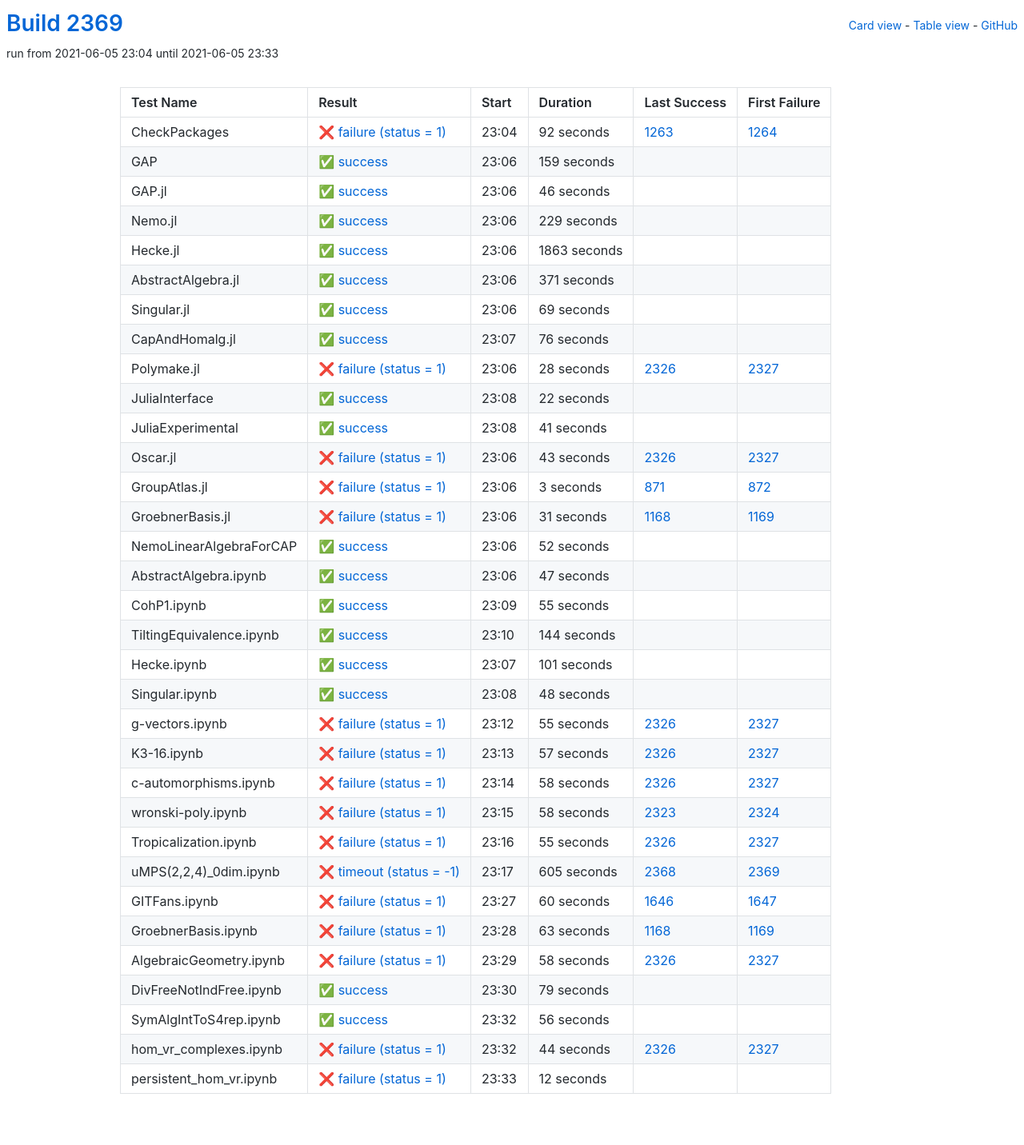
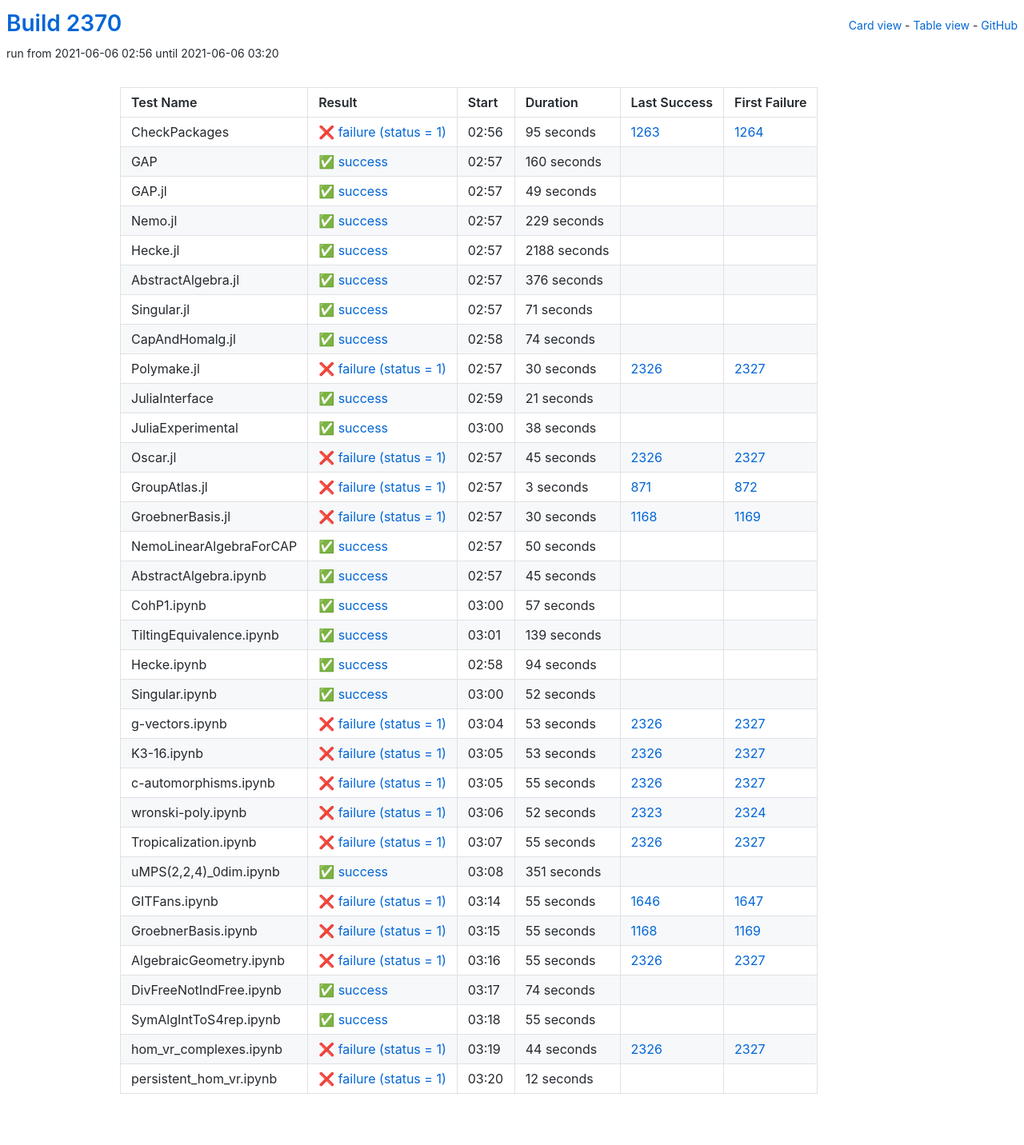
Before and after one commit to oscar-system/oscar-ci-status-stable, a Jekyll site: the page built from table.html, in a window 1280 px wide. Shown: the whole page at 80% size. Built offline with Jekyll 4.4.1, drawn with Linux system fonts in a browser that asks for light colours.

Commit message:
Build #2370

```diff
--- a/_data/ci.yml
+++ b/_data/ci.yml
@@ -1,6 +1,6 @@
 ---
-build: 2369
-build_url: https://oscarci.mathematik.uni-kl.de/job/oscar-stable/2369/
+build: 2370
+build_url: https://oscarci.mathematik.uni-kl.de/job/oscar-stable/2370/
 job: oscar-stable
 organization: oscar-system
 repo: oscar-ci-status-stable
@@ -8,44 +8,44 @@ repourl: https://github.com/oscar-system/oscar-ci-status-stable
 tests:
 - name: CheckPackages
   id: checkpackages
-  log: https://oscarci.mathematik.uni-kl.de/job/oscar-stable/2369/artifact/logs/build-2369/CheckPackages.log
-  start: 2021-06-05 23:04
+  log: https://oscarci.mathematik.uni-kl.de/job/oscar-stable/2370/artifact/logs/build-2370/CheckPackages.log
+  start: 2021-06-06 02:56
   success: false
   exitcode: 1
   status: failure
-  duration: 92
+  duration: 95
   last_success: 1263
   last_success_url: https://oscarci.mathematik.uni-kl.de/job/oscar-stable/1263/
   first_failure: 1264
   first_failure_url: https://oscarci.mathematik.uni-kl.de/job/oscar-stable/1264/
 - name: GAP
   id: gap
-  log: https://oscarci.mathematik.uni-kl.de/job/oscar-stable/2369/artifact/logs/build-2369/GAP.log
-  start: 2021-06-05 23:06
+  log: https://oscarci.mathematik.uni-kl.de/job/oscar-stable/2370/artifact/logs/build-2370/GAP.log
+  start: 2021-06-06 02:57
   success: true
   exitcode: 0
   status: success
-  duration: 159
+  duration: 160
   last_success: false
   last_success_url:
   first_failure: false
   first_failure_url:
 - name: GAP.jl
   id: gap-jl
-  log: https://oscarci.mathematik.uni-kl.de/job/oscar-stable/2369/artifact/logs/build-2369/GAP.jl.log
-  start: 2021-06-05 23:06
+  log: https://oscarci.mathematik.uni-kl.de/job/oscar-stable/2370/artifact/logs/build-2370/GAP.jl.log
+  start: 2021-06-06 02:57
   success: true
   exitcode: 0
   status: success
-  duration: 46
+  duration: 49
   last_success: false
   last_success_url:
   first_failure: false
   first_failure_url:
 - name: Nemo.jl
   id: nemo-jl
-  log: https://oscarci.mathematik.uni-kl.de/job/oscar-stable/2369/artifact/logs/build-2369/Nemo.jl.log
-  start: 2021-06-05 23:06
+  log: https://oscarci.mathematik.uni-kl.de/job/oscar-stable/2370/artifact/logs/build-2370/Nemo.jl.log
+  start: 2021-06-06 02:57
   success: true
   exitcode: 0
   status: success
@@ -56,104 +56,104 @@ tests:
   first_failure_url:
 - name: Hecke.jl
   id: hecke-jl
-  log: https://oscarci.mathematik.uni-kl.de/job/oscar-stable/2369/artifact/logs/build-2369/Hecke.jl.log
-  start: 2021-06-05 23:06
+  log: https://oscarci.mathematik.uni-kl.de/job/oscar-stable/2370/artifact/logs/build-2370/Hecke.jl.log
+  start: 2021-06-06 02:57
   success: true
   exitcode: 0
   status: success
-  duration: 1863
+  duration: 2188
   last_success: false
   last_success_url:
   first_failure: false
   first_failure_url:
 - name: AbstractAlgebra.jl
   id: abstractalgebra-jl
-  log: https://oscarci.mathematik.uni-kl.de/job/oscar-stable/2369/artifact/logs/build-2369/AbstractAlgebra.jl.log
-  start: 2021-06-05 23:06
+  log: https://oscarci.mathematik.uni-kl.de/job/oscar-stable/2370/artifact/logs/build-2370/AbstractAlgebra.jl.log
+  start: 2021-06-06 02:57
   success: true
   exitcode: 0
   status: success
-  duration: 371
+  duration: 376
   last_success: false
   last_success_url:
   first_failure: false
   first_failure_url:
 - name: Singular.jl
   id: singular-jl
-  log: https://oscarci.mathematik.uni-kl.de/job/oscar-stable/2369/artifact/logs/build-2369/Singular.jl.log
-  start: 2021-06-05 23:06
+  log: https://oscarci.mathematik.uni-kl.de/job/oscar-stable/2370/artifact/logs/build-2370/Singular.jl.log
+  start: 2021-06-06 02:57
   success: true
   exitcode: 0
   status: success
-  duration: 69
+  duration: 71
   last_success: false
   last_success_url:
   first_failure: false
   first_failure_url:
 - name: CapAndHomalg.jl
   id: capandhomalg-jl
-  log: https://oscarci.mathematik.uni-kl.de/job/oscar-stable/2369/artifact/logs/build-2369/CapAndHomalg.jl.log
-  start: 2021-06-05 23:07
+  log: https://oscarci.mathematik.uni-kl.de/job/oscar-stable/2370/artifact/logs/build-2370/CapAndHomalg.jl.log
+  start: 2021-06-06 02:58
   success: true
   exitcode: 0
   status: success
-  duration: 76
+  duration: 74
   last_success: false
   last_success_url:
   first_failure: false
   first_failure_url:
 - name: Polymake.jl
   id: polymake-jl
-  log: https://oscarci.mathematik.uni-kl.de/job/oscar-stable/2369/artifact/logs/build-2369/Polymake.jl.log
-  start: 2021-06-05 23:06
+  log: https://oscarci.mathematik.uni-kl.de/job/oscar-stable/2370/artifact/logs/build-2370/Polymake.jl.log
+  start: 2021-06-06 02:57
   success: false
   exitcode: 1
   status: failure
-  duration: 28
+  duration: 30
   last_success: 2326
   last_success_url: https://oscarci.mathematik.uni-kl.de/job/oscar-stable/2326/
   first_failure: 2327
   first_failure_url: https://oscarci.mathematik.uni-kl.de/job/oscar-stable/2327/
 - name: JuliaInterface
   id: juliainterface
-  log: https://oscarci.mathematik.uni-kl.de/job/oscar-stable/2369/artifact/logs/build-2369/JuliaInterface.log
-  start: 2021-06-05 23:08
+  log: https://oscarci.mathematik.uni-kl.de/job/oscar-stable/2370/artifact/logs/build-2370/JuliaInterface.log
+  start: 2021-06-06 02:59
   success: true
   exitcode: 0
   status: success
-  duration: 22
+  duration: 21
   last_success: false
   last_success_url:
   first_failure: false
   first_failure_url:
 - name: JuliaExperimental
   id: juliaexperimental
-  log: https://oscarci.mathematik.uni-kl.de/job/oscar-stable/2369/artifact/logs/build-2369/JuliaExperimental.log
-  start: 2021-06-05 23:08
+  log: https://oscarci.mathematik.uni-kl.de/job/oscar-stable/2370/artifact/logs/build-2370/JuliaExperimental.log
+  start: 2021-06-06 03:00
   success: true
   exitcode: 0
   status: success
-  duration: 41
+  duration: 38
   last_success: false
   last_success_url:
   first_failure: false
   first_failure_url:
 - name: Oscar.jl
   id: oscar-jl
-  log: https://oscarci.mathematik.uni-kl.de/job/oscar-stable/2369/artifact/logs/build-2369/Oscar.jl.log
-  start: 2021-06-05 23:06
+  log: https://oscarci.mathematik.uni-kl.de/job/oscar-stable/2370/artifact/logs/build-2370/Oscar.jl.log
+  start: 2021-06-06 02:57
   success: false
   exitcode: 1
   status: failure
-  duration: 43
+  duration: 45
   last_success: 2326
   last_success_url: https://oscarci.mathematik.uni-kl.de/job/oscar-stable/2326/
   first_failure: 2327
   first_failure_url: https://oscarci.mathematik.uni-kl.de/job/oscar-stable/2327/
 - name: GroupAtlas.jl
   id: groupatlas-jl
-  log: https://oscarci.mathematik.uni-kl.de/job/oscar-stable/2369/artifact/logs/build-2369/GroupAtlas.jl.log
-  start: 2021-06-05 23:06
+  log: https://oscarci.mathematik.uni-kl.de/job/oscar-stable/2370/artifact/logs/build-2370/GroupAtlas.jl.log
+  start: 2021-06-06 02:57
   success: false
   exitcode: 1
   status: failure
@@ -164,20 +164,80 @@ tests:
   first_failure_url: https://oscarci.mathematik.uni-kl.de/job/oscar-stable/872/
 - name: GroebnerBasis.jl
   id: groebnerbasis-jl
-  log: https://oscarci.mathematik.uni-kl.de/job/oscar-stable/2369/artifact/logs/build-2369/GroebnerBasis.jl.log
-  start: 2021-06-05 23:06
+  log: https://oscarci.mathematik.uni-kl.de/job/oscar-stable/2370/artifact/logs/build-2370/GroebnerBasis.jl.log
+  start: 2021-06-06 02:57
   success: false
   exitcode: 1
   status: failure
-  duration: 31
+  duration: 30
   last_success: 1168
   last_success_url: https://oscarci.mathematik.uni-kl.de/job/oscar-stable/1168/
   first_failure: 1169
   first_failure_url: https://oscarci.mathematik.uni-kl.de/job/oscar-stable/1169/
 - name: NemoLinearAlgebraForCAP
   id: nemolinearalgebraforcap
-  log: https://oscarci.mathematik.uni-kl.de/job/oscar-stable/2369/artifact/logs/build-2369/NemoLinearAlgebraForCAP.log
-  start: 2021-06-05 23:06
+  log: https://oscarci.mathematik.uni-kl.de/job/oscar-stable/2370/artifact/logs/build-2370/NemoLinearAlgebraForCAP.log
+  start: 2021-06-06 02:57
+  success: true
+  exitcode: 0
+  status: success
+  duration: 50
+  last_success: false
+  last_success_url:
+  first_failure: false
+  first_failure_url:
+- name: AbstractAlgebra.ipynb
+  id: abstractalgebra-ipynb
+  log: https://oscarci.mathematik.uni-kl.de/job/oscar-stable/2370/artifact/logs/build-2370/AbstractAlgebra.ipynb.log
+  start: 2021-06-06 02:57
+  success: true
+  exitcode: 0
+  status: success
+  duration: 45
+  last_success: false
+  last_success_url:
+  first_failure: false
+  first_failure_url:
+- name: CohP1.ipynb
+  id: cohp1-ipynb
+  log: https://oscarci.mathematik.uni-kl.de/job/oscar-stable/2370/artifact/logs/build-2370/CohP1.ipynb.log
+  start: 2021-06-06 03:00
+  success: true
+  exitcode: 0
+  status: success
+  duration: 57
+  last_success: false
+  last_success_url:
+  first_failure: false
+  first_failure_url:
+- name: TiltingEquivalence.ipynb
+  id: tiltingequivalence-ipynb
+  log: https://oscarci.mathematik.uni-kl.de/job/oscar-stable/2370/artifact/logs/build-2370/TiltingEquivalence.ipynb.log
+  start: 2021-06-06 03:01
+  success: true
+  exitcode: 0
+  status: success
+  duration: 139
+  last_success: false
+  last_success_url:
+  first_failure: false
+  first_failure_url:
+- name: Hecke.ipynb
+  id: hecke-ipynb
+  log: https://oscarci.mathematik.uni-kl.de/job/oscar-stable/2370/artifact/logs/build-2370/Hecke.ipynb.log
+  start: 2021-06-06 02:58
+  success: true
+  exitcode: 0
+  status: success
+  duration: 94
+  last_success: false
+  last_success_url:
+  first_failure: false
+  first_failure_url:
+- name: Singular.ipynb
+  id: singular-ipynb
+  log: https://oscarci.mathematik.uni-kl.de/job/oscar-stable/2370/artifact/logs/build-2370/Singular.ipynb.log
+  start: 2021-06-06 03:00
   success: true
   exitcode: 0
   status: success
@@ -186,70 +246,34 @@ tests:
   last_success_url:
   first_failure: false
   first_failure_url:
-- name: AbstractAlgebra.ipynb
-  id: abstractalgebra-ipynb
-  log: https://oscarci.mathematik.uni-kl.de/job/oscar-stable/2369/artifact/logs/build-2369/AbstractAlgebra.ipynb.log
-  start: 2021-06-05 23:06
-  success: true
-  exitcode: 0
-  status: success
-  duration: 47
-  last_success: false
-  last_success_url:
-  first_failure: false
-  first_failure_url:
-- name: CohP1.ipynb
-  id: cohp1-ipynb
-  log: https://oscarci.mathematik.uni-kl.de/job/oscar-stable/2369/artifact/logs/build-2369/CohP1.ipynb.log
-  start: 2021-06-05 23:09
-  success: true
-  exitcode: 0
-  status: success
-  duration: 55
-  last_success: false
-  last_success_url:
-  first_failure: false
-  first_failure_url:
-- name: TiltingEquivalence.ipynb
-  id: tiltingequivalence-ipynb
-  log: https://oscarci.mathematik.uni-kl.de/job/oscar-stable/2369/artifact/logs/build-2369/TiltingEquivalence.ipynb.log
-  start: 2021-06-05 23:10
-  success: true
-  exitcode: 0
-  status: success
-  duration: 144
-  last_success: false
-  last_success_url:
-  first_failure: false
-  first_failure_url:
-- name: Hecke.ipynb
-  id: hecke-ipynb
-  log: https://oscarci.mathematik.uni-kl.de/job/oscar-stable/2369/artifact/logs/build-2369/Hecke.ipynb.log
-  start: 2021-06-05 23:07
-  success: true
-  exitcode: 0
-  status: success
-  duration: 101
-  last_success: false
-  last_success_url:
-  first_failure: false
-  first_failure_url:
-- name: Singular.ipynb
-  id: singular-ipynb
-  log: https://oscarci.mathematik.uni-kl.de/job/oscar-stable/2369/artifact/logs/build-2369/Singular.ipynb.log
-  start: 2021-06-05 23:08
-  success: true
-  exitcode: 0
-  status: success
-  duration: 48
-  last_success: false
-  last_success_url:
-  first_failure: false
-  first_failure_url:
 - name: g-vectors.ipynb
   id: g-vectors-ipynb
-  log: https://oscarci.mathematik.uni-kl.de/job/oscar-stable/2369/artifact/logs/build-2369/g-vectors.ipynb.log
-  start: 2021-06-05 23:12
+  log: https://oscarci.mathematik.uni-kl.de/job/oscar-stable/2370/artifact/logs/build-2370/g-vectors.ipynb.log
+  start: 2021-06-06 03:04
+  success: false
+  exitcode: 1
+  status: failure
+  duration: 53
+  last_success: 2326
+  last_success_url: https://oscarci.mathematik.uni-kl.de/job/oscar-stable/2326/
+  first_failure: 2327
+  first_failure_url: https://oscarci.mathematik.uni-kl.de/job/oscar-stable/2327/
+- name: K3-16.ipynb
+  id: k3-16-ipynb
+  log: https://oscarci.mathematik.uni-kl.de/job/oscar-stable/2370/artifact/logs/build-2370/K3-16.ipynb.log
+  start: 2021-06-06 03:05
+  success: false
+  exitcode: 1
+  status: failure
+  duration: 53
+  last_success: 2326
+  last_success_url: https://oscarci.mathematik.uni-kl.de/job/oscar-stable/2326/
+  first_failure: 2327
+  first_failure_url: https://oscarci.mathematik.uni-kl.de/job/oscar-stable/2327/
+- name: c-automorphisms.ipynb
+  id: c-automorphisms-ipynb
+  log: https://oscarci.mathematik.uni-kl.de/job/oscar-stable/2370/artifact/logs/build-2370/c-automorphisms.ipynb.log
+  start: 2021-06-06 03:05
   success: false
   exitcode: 1
   status: failure
@@ -258,46 +282,22 @@ tests:
   last_success_url: https://oscarci.mathematik.uni-kl.de/job/oscar-stable/2326/
   first_failure: 2327
   first_failure_url: https://oscarci.mathematik.uni-kl.de/job/oscar-stable/2327/
-- name: K3-16.ipynb
-  id: k3-16-ipynb
-  log: https://oscarci.mathematik.uni-kl.de/job/oscar-stable/2369/artifact/logs/build-2369/K3-16.ipynb.log
-  start: 2021-06-05 23:13
+- name: wronski-poly.ipynb
+  id: wronski-poly-ipynb
+  log: https://oscarci.mathematik.uni-kl.de/job/oscar-stable/2370/artifact/logs/build-2370/wronski-poly.ipynb.log
+  start: 2021-06-06 03:06
   success: false
   exitcode: 1
   status: failure
-  duration: 57
-  last_success: 2326
-  last_success_url: https://oscarci.mathematik.uni-kl.de/job/oscar-stable/2326/
-  first_failure: 2327
-  first_failure_url: https://oscarci.mathematik.uni-kl.de/job/oscar-stable/2327/
-- name: c-automorphisms.ipynb
-  id: c-automorphisms-ipynb
-  log: https://oscarci.mathematik.uni-kl.de/job/oscar-stable/2369/artifact/logs/build-2369/c-automorphisms.ipynb.log
-  start: 2021-06-05 23:14
-  success: false
-  exitcode: 1
-  status: failure
-  duration: 58
-  last_success: 2326
-  last_success_url: https://oscarci.mathematik.uni-kl.de/job/oscar-stable/2326/
-  first_failure: 2327
-  first_failure_url: https://oscarci.mathematik.uni-kl.de/job/oscar-stable/2327/
-- name: wronski-poly.ipynb
-  id: wronski-poly-ipynb
-  log: https://oscarci.mathematik.uni-kl.de/job/oscar-stable/2369/artifact/logs/build-2369/wronski-poly.ipynb.log
-  start: 2021-06-05 23:15
-  success: false
-  exitcode: 1
-  status: failure
-  duration: 58
+  duration: 52
   last_success: 2323
   last_success_url: https://oscarci.mathematik.uni-kl.de/job/oscar-stable/2323/
   first_failure: 2324
   first_failure_url: https://oscarci.mathematik.uni-kl.de/job/oscar-stable/2324/
 - name: Tropicalization.ipynb
   id: tropicalization-ipynb
-  log: https://oscarci.mathematik.uni-kl.de/job/oscar-stable/2369/artifact/logs/build-2369/Tropicalization.ipynb.log
-  start: 2021-06-05 23:16
+  log: https://oscarci.mathematik.uni-kl.de/job/oscar-stable/2370/artifact/logs/build-2370/Tropicalization.ipynb.log
+  start: 2021-06-06 03:07
   success: false
   exitcode: 1
   status: failure
@@ -308,80 +308,80 @@ tests:
   first_failure_url: https://oscarci.mathematik.uni-kl.de/job/oscar-stable/2327/
 - name: uMPS(2,2,4)_0dim.ipynb
   id: umps-2-2-4-0dim-ipynb
-  log: https://oscarci.mathematik.uni-kl.de/job/oscar-stable/2369/artifact/logs/build-2369/uMPS-2-2-4-_0dim.ipynb.log
-  start: 2021-06-05 23:17
-  success: false
-  exitcode: -1
-  status: timeout
-  duration: 605
-  last_success: 2368
-  last_success_url: https://oscarci.mathematik.uni-kl.de/job/oscar-stable/2368/
-  first_failure: 2369
-  first_failure_url: https://oscarci.mathematik.uni-kl.de/job/oscar-stable/2369/
+  log: https://oscarci.mathematik.uni-kl.de/job/oscar-stable/2370/artifact/logs/build-2370/uMPS-2-2-4-_0dim.ipynb.log
+  start: 2021-06-06 03:08
+  success: true
+  exitcode: 0
+  status: success
+  duration: 351
+  last_success: false
+  last_success_url:
+  first_failure: false
+  first_failure_url:
 - name: GITFans.ipynb
   id: gitfans-ipynb
-  log: https://oscarci.mathematik.uni-kl.de/job/oscar-stable/2369/artifact/logs/build-2369/GITFans.ipynb.log
-  start: 2021-06-05 23:27
+  log: https://oscarci.mathematik.uni-kl.de/job/oscar-stable/2370/artifact/logs/build-2370/GITFans.ipynb.log
+  start: 2021-06-06 03:14
   success: false
   exitcode: 1
   status: failure
-  duration: 60
+  duration: 55
   last_success: 1646
   last_success_url: https://oscarci.mathematik.uni-kl.de/job/oscar-stable/1646/
   first_failure: 1647
   first_failure_url: https://oscarci.mathematik.uni-kl.de/job/oscar-stable/1647/
 - name: GroebnerBasis.ipynb
   id: groebnerbasis-ipynb
-  log: https://oscarci.mathematik.uni-kl.de/job/oscar-stable/2369/artifact/logs/build-2369/GroebnerBasis.ipynb.log
-  start: 2021-06-05 23:28
+  log: https://oscarci.mathematik.uni-kl.de/job/oscar-stable/2370/artifact/logs/build-2370/GroebnerBasis.ipynb.log
+  start: 2021-06-06 03:15
   success: false
   exitcode: 1
   status: failure
-  duration: 63
+  duration: 55
   last_success: 1168
   last_success_url: https://oscarci.mathematik.uni-kl.de/job/oscar-stable/1168/
   first_failure: 1169
   first_failure_url: https://oscarci.mathematik.uni-kl.de/job/oscar-stable/1169/
 - name: AlgebraicGeometry.ipynb
   id: algebraicgeometry-ipynb
-  log: https://oscarci.mathematik.uni-kl.de/job/oscar-stable/2369/artifact/logs/build-2369/AlgebraicGeometry.ipynb.log
-  start: 2021-06-05 23:29
+  log: https://oscarci.mathematik.uni-kl.de/job/oscar-stable/2370/artifact/logs/build-2370/AlgebraicGeometry.ipynb.log
+  start: 2021-06-06 03:16
   success: false
   exitcode: 1
   status: failure
-  duration: 58
+  duration: 55
   last_success: 2326
   last_success_url: https://oscarci.mathematik.uni-kl.de/job/oscar-stable/2326/
   first_failure: 2327
   first_failure_url: https://oscarci.mathematik.uni-kl.de/job/oscar-stable/2327/
 - name: DivFreeNotIndFree.ipynb
   id: divfreenotindfree-ipynb
-  log: https://oscarci.mathematik.uni-kl.de/job/oscar-stable/2369/artifact/logs/build-2369/DivFreeNotIndFree.ipynb.log
-  start: 2021-06-05 23:30
+  log: https://oscarci.mathematik.uni-kl.de/job/oscar-stable/2370/artifact/logs/build-2370/DivFreeNotIndFree.ipynb.log
+  start: 2021-06-06 03:17
   success: true
   exitcode: 0
   status: success
-  duration: 79
+  duration: 74
   last_success: false
   last_success_url:
   first_failure: false
   first_failure_url:
 - name: SymAlgIntToS4rep.ipynb
   id: symalginttos4rep-ipynb
-  log: https://oscarci.mathematik.uni-kl.de/job/oscar-stable/2369/artifact/logs/build-2369/SymAlgIntToS4rep.ipynb.log
-  start: 2021-06-05 23:32
+  log: https://oscarci.mathematik.uni-kl.de/job/oscar-stable/2370/artifact/logs/build-2370/SymAlgIntToS4rep.ipynb.log
+  start: 2021-06-06 03:18
   success: true
   exitcode: 0
   status: success
-  duration: 56
+  duration: 55
   last_success: false
   last_success_url:
   first_failure: false
   first_failure_url:
 - name: hom_vr_complexes.ipynb
   id: hom-vr-complexes-ipynb
-  log: https://oscarci.mathematik.uni-kl.de/job/oscar-stable/2369/artifact/logs/build-2369/hom_vr_complexes.ipynb.log
-  start: 2021-06-05 23:32
+  log: https://oscarci.mathematik.uni-kl.de/job/oscar-stable/2370/artifact/logs/build-2370/hom_vr_complexes.ipynb.log
+  start: 2021-06-06 03:19
   success: false
   exitcode: 1
   status: failure
@@ -392,8 +392,8 @@ tests:
   first_failure_url: https://oscarci.mathematik.uni-kl.de/job/oscar-stable/2327/
 - name: persistent_hom_vr.ipynb
   id: persistent-hom-vr-ipynb
-  log: https://oscarci.mathematik.uni-kl.de/job/oscar-stable/2369/artifact/logs/build-2369/persistent_hom_vr.ipynb.log
-  start: 2021-06-05 23:33
+  log: https://oscarci.mathematik.uni-kl.de/job/oscar-stable/2370/artifact/logs/build-2370/persistent_hom_vr.ipynb.log
+  start: 2021-06-06 03:20
   success: false
   exitcode: 1
   status: failure
```
Also changed, not shown: README.md.
